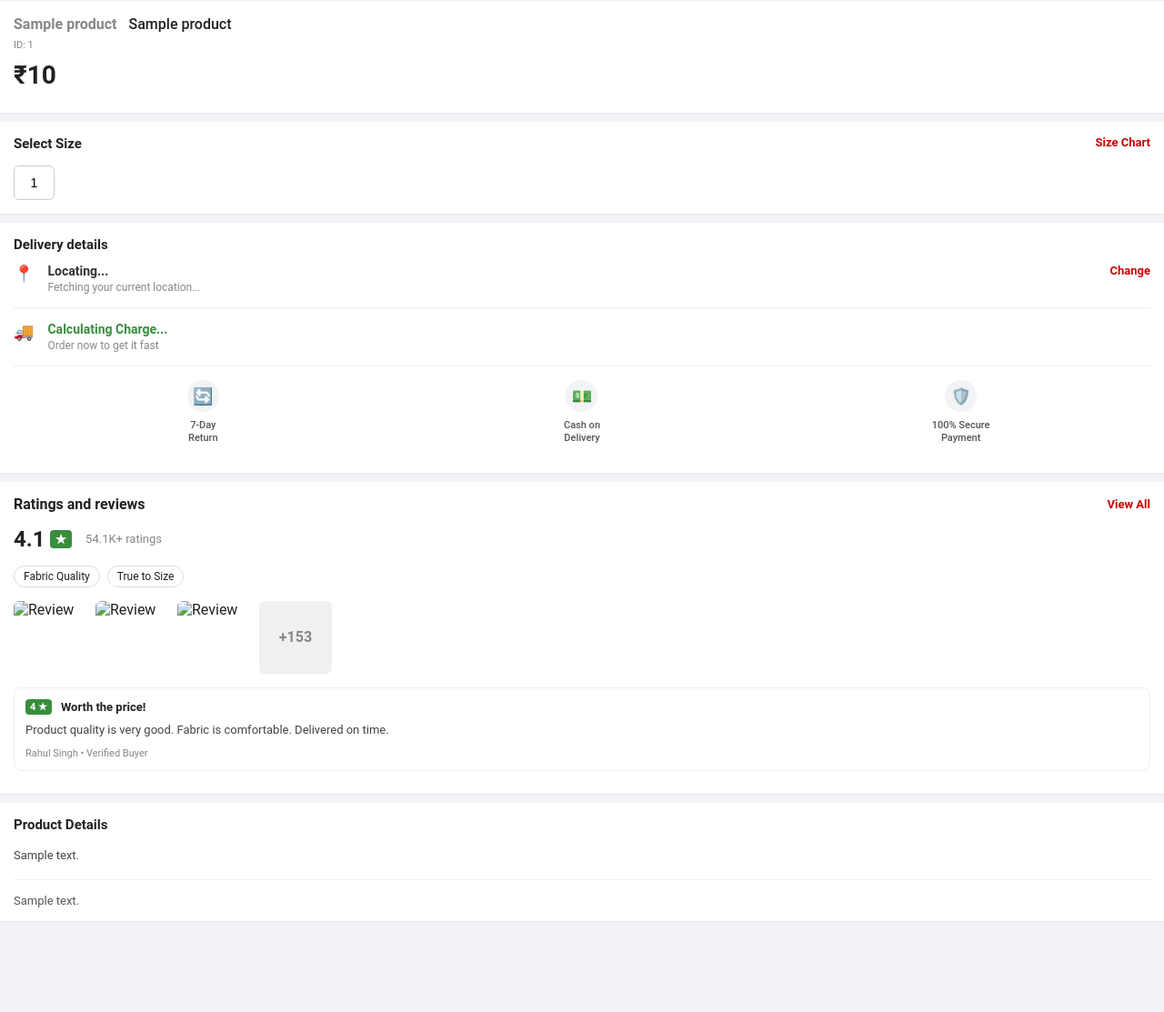
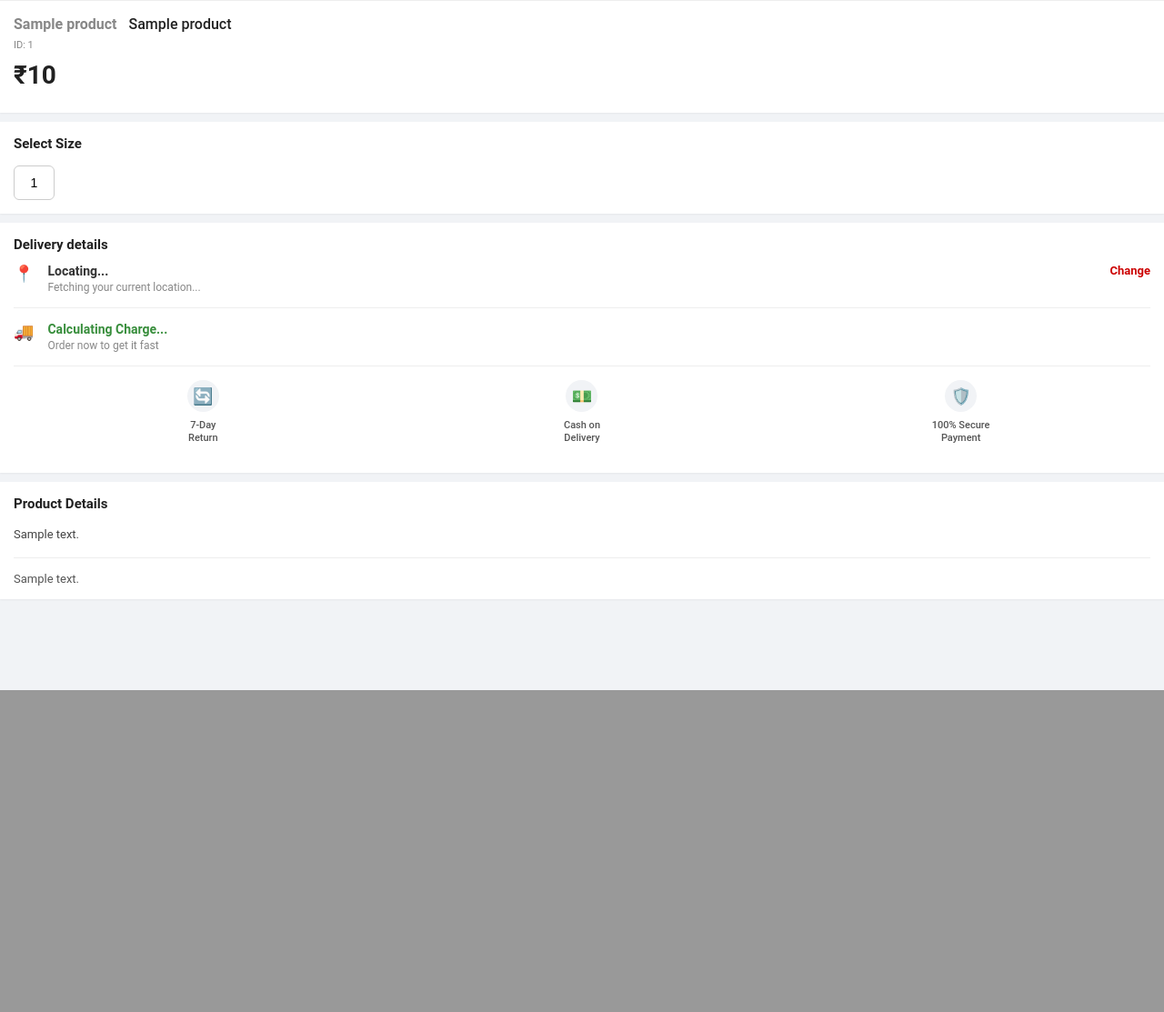
Before and after one commit to nitrotrial1month-glitch/My-funny.py, a Flask app: page /product/1 in a window 1280 px wide. Shown: the part 1769-2882 px from the top of the page at 91% size. After the commit the page ends 2528 px from the top, so only its background shows below. Run offline with Flask 3, Linux system fonts and the light colour scheme; a database or web service that is not in the repository returns one stand-in record (values such as "Sample title"); some libraries are stand-ins or nearby versions.

Commit message:
Update product.html

```diff
--- a/templates/product.html
+++ b/templates/product.html
@@ -17,9 +17,6 @@
         .media-scroller { display: flex; overflow-x: auto; scroll-snap-type: x mandatory; scrollbar-width: none; -ms-overflow-style: none; }
         .media-scroller::-webkit-scrollbar { display: none; }
         .media-item { flex: 0 0 100%; width: 100%; aspect-ratio: 3/4; object-fit: cover; scroll-snap-align: start; background: #f9f9f9; }
-
-        .rating-badge-img { position: absolute; bottom: 15px; left: 15px; background: rgba(255,255,255,0.9); padding: 4px 8px; border-radius: 4px; font-size: 12px; font-weight: bold; display: flex; align-items: center; gap: 4px; box-shadow: 0 2px 4px rgba(0,0,0,0.1); border: 1px solid #eee; }
-        .rating-star { color: var(--success); font-size: 10px; }
 
         /* Product Details Card */
         .card { background: white; padding: 15px; margin-bottom: 10px; box-shadow: 0 1px 2px rgba(0,0,0,0.05); }
@@ -52,15 +49,7 @@
         .trust-icon { width: 35px; height: 35px; background: #f1f3f6; border-radius: 50%; display: flex; justify-content: center; align-items: center; font-size: 18px; color: var(--primary); }
         .trust-text { font-size: 11px; color: #555; font-weight: 500; line-height: 1.3; }
 
-        /* Ratings & Reviews */
-        .review-header { display: flex; justify-content: space-between; align-items: center; margin-bottom: 15px; }
-        .review-score { display: inline-flex; align-items: center; gap: 5px; font-size: 24px; font-weight: bold; }
-        .review-images { display: flex; gap: 10px; overflow-x: auto; margin-bottom: 15px; scrollbar-width: none; }
-        .review-images::-webkit-scrollbar { display: none; }
-        .review-images img { width: 80px; height: 80px; object-fit: cover; border-radius: 6px; }
-        .review-card { border: 1px solid #eee; border-radius: 8px; padding: 12px; margin-bottom: 10px; }
-
-        /* Bottom Actions (Website Theme Matched) */
+        /* Bottom Actions */
         .action-btns { display: flex; position: fixed; bottom: 0; left: 0; width: 100%; background: white; box-shadow: 0 -2px 10px rgba(0,0,0,0.1); z-index: 1000;}
         .btn { flex: 1; padding: 16px; border: none; font-weight: bold; text-align: center; cursor: pointer; font-size: 15px; text-transform: uppercase; transition: 0.2s; }
         .btn:active { opacity: 0.8; }
@@ -91,7 +80,12 @@
                 <video src="{% if 'http' in product.video %}{{ product.video }}{% else %}/{{ product.video }}{% endif %}" class="media-item" controls preload="metadata" poster="{% if product.image and 'http' in product.image %}{{ product.image }}{% else %}/{{ product.image }}{% endif %}"></video>
             {% endif %}
         </div>
-        <div class="rating-badge-img">4.1 <span class="rating-star">★</span> | 12.4K+</div>
+
+        {% if product.rating %}
+        <div style="position: absolute; bottom: 15px; left: 15px; background: rgba(255,255,255,0.9); padding: 4px 8px; border-radius: 4px; font-size: 12px; font-weight: bold; display: flex; align-items: center; gap: 4px; border: 1px solid #eee;">
+            {{ product.rating }} <span style="color: var(--success); font-size: 10px;">★</span>
+        </div>
+        {% endif %}
     </div>
 
     <div class="card" style="margin-top: 0; border-radius: 0;">
@@ -112,13 +106,9 @@
         </div>
     </div>
 
-    <!-- Size Selection -->
     {% if product.sizes %}
     <div class="card">
-        <div class="section-title" style="display: flex; justify-content: space-between;">
-            <span>Select Size</span>
-            <span class="link-text">Size Chart</span>
-        </div>
+        <div class="section-title">Select Size</div>
         <div class="size-container">
             {% for size in product.sizes %}
                 <button class="size-btn" onclick="selectSize('{{ size }}', this)">{{ size }}</button>
@@ -127,7 +117,6 @@
     </div>
     {% endif %}
 
-    <!-- Auto Delivery Calculator -->
     <div class="card">
         <div class="delivery-header">Delivery details</div>
 
@@ -148,7 +137,6 @@
             </div>
         </div>
 
-        <!-- Trust Badges -->
         <div class="trust-badges">
             <div class="trust-item">
                 <div class="trust-icon">🔄</div>
@@ -165,41 +153,6 @@
         </div>
     </div>
 
-    <!-- Ratings & Reviews (UI Mockup) -->
-    <div class="card">
-        <div class="review-header">
-            <div style="font-weight: bold; font-size: 16px;">Ratings and reviews</div>
-            <span class="link-text">View All</span>
-        </div>
-
-        <div class="review-score">
-            4.1 <span style="color: white; background: var(--success); padding: 2px 6px; border-radius: 4px; font-size: 14px;">★</span>
-            <span style="font-size: 13px; font-weight: normal; color: var(--muted); margin-left: 10px;">54.1K+ ratings</span>
-        </div>
-
-        <div style="margin: 15px 0; display: flex; gap: 8px;">
-            <span style="border: 1px solid #ddd; padding: 4px 10px; border-radius: 12px; font-size: 12px;">Fabric Quality</span>
-            <span style="border: 1px solid #ddd; padding: 4px 10px; border-radius: 12px; font-size: 12px;">True to Size</span>
-        </div>
-
-        <div class="review-images">
-            <img src="https://via.placeholder.com/80/cccccc" alt="Review">
-            <img src="https://via.placeholder.com/80/dddddd" alt="Review">
-            <img src="https://via.placeholder.com/80/eeeeee" alt="Review">
-            <div style="width: 80px; height: 80px; background: #f0f0f0; border-radius: 6px; display: flex; justify-content: center; align-items: center; font-weight: bold; color: var(--muted);">+153</div>
-        </div>
-
-        <div class="review-card">
-            <div style="display: flex; gap: 10px; margin-bottom: 8px; align-items: center;">
-                <span style="background: var(--success); color: white; padding: 2px 5px; border-radius: 4px; font-size: 11px; font-weight: bold;">4 ★</span>
-                <span style="font-weight: bold; font-size: 13px;">Worth the price!</span>
-            </div>
-            <p style="font-size: 13px; color: #444; margin: 0 0 10px 0; line-height: 1.4;">Product quality is very good. Fabric is comfortable. Delivered on time.</p>
-            <div style="font-size: 11px; color: var(--muted);">Rahul Singh • Verified Buyer</div>
-        </div>
-    </div>
-
-    <!-- Product Details -->
     <div class="card" style="margin-bottom: 20px;">
         <div class="section-title">Product Details</div>
         <div style="white-space: pre-wrap; line-height: 1.6; font-size: 13px; color: #444;">{{ product.description | default('High quality product from Wear By Me.') }}</div>
@@ -214,7 +167,6 @@
         <button onclick="handleAction('checkout')" class="btn buy-now">Buy at ₹{{ product.price }}</button>
     </div>
 
-    <!-- Hidden Backend Data -->
     <div id="backend-data" data-seller-pin="{{ product.seller_pincode | default('713128') }}" style="display: none;"></div>
 
     <script>
```
